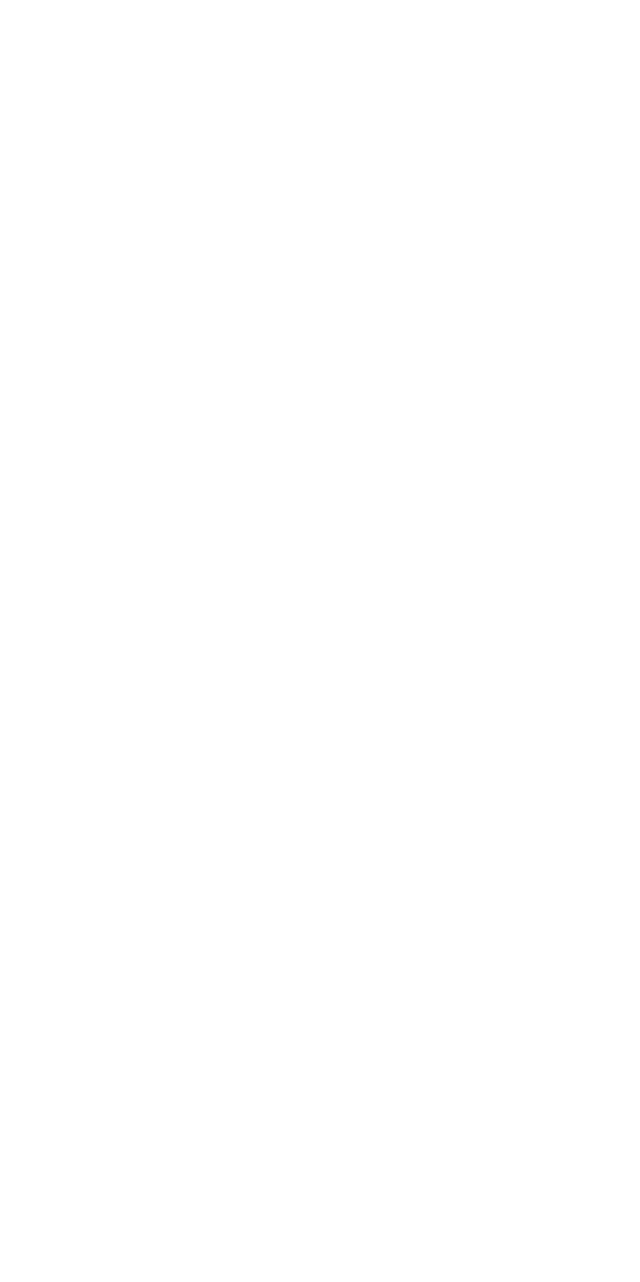
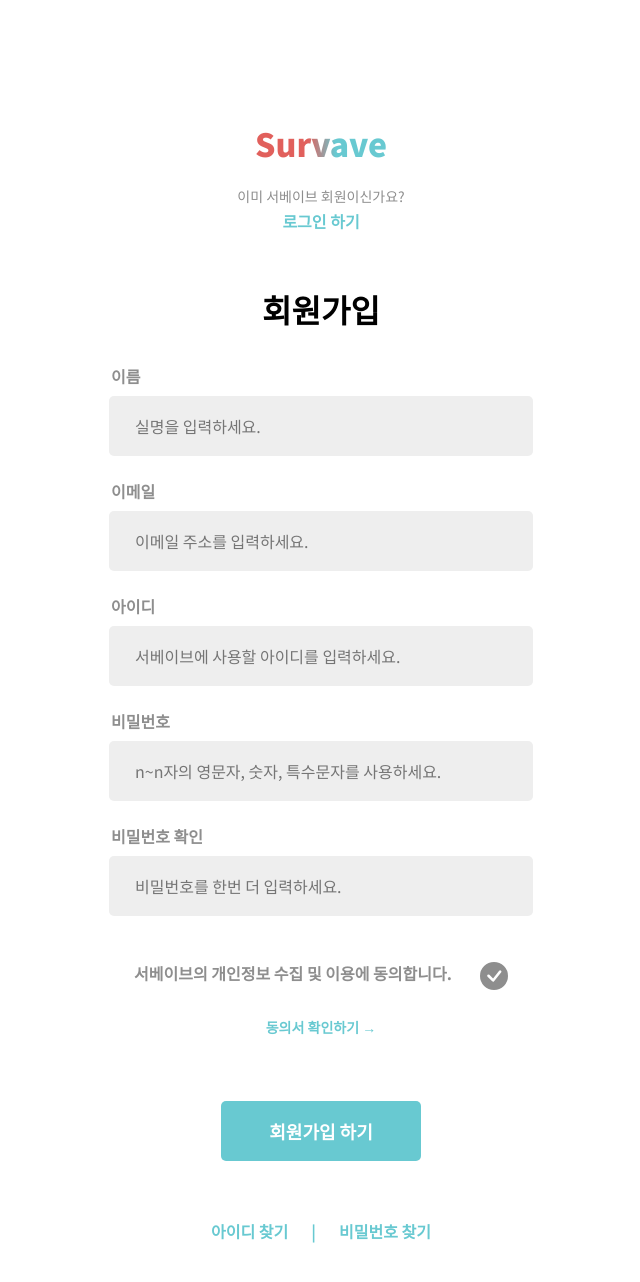
Before and after one commit to UMC-MMM/Client, a React (Create React App) app in the folder mmm_client/: page /signup in a window 1280 px wide. Before the commit this address had no page. Shown: the top 1282 px of the page, without its empty margins (319-959 px from the left). Before the commit the page ends 800 px from the top, so only its background shows below. Built offline with nearby package versions, Linux system fonts and the light colour scheme.

Commit message:
회원가입 페이지 뷰 중간 완성

```diff
--- a/mmm_client/package.json
+++ b/mmm_client/package.json
@@ -8,6 +8,7 @@
     "@testing-library/user-event": "^13.2.1",
     "react": "^18.2.0",
     "react-dom": "^18.2.0",
+    "react-icons": "^4.4.0",
     "react-router-dom": "^6.3.0",
     "react-scripts": "5.0.1",
     "web-vitals": "^2.1.0",
--- a/mmm_client/src/app.css
+++ b/mmm_client/src/app.css
@@ -1,4 +1,6 @@
 @import "reset.css";
+
+/* LogIn page CSS*/
 
 .loginTitle {
   margin: 0 auto;
@@ -97,7 +99,9 @@
   border-radius: 5px;
 }
 
-#loginSubmitBtn {
+/* 하늘색 버튼 */
+#loginSubmitBtn,
+#signupSubmitBtn {
   border: none;
   background-color: #68c9d1;
   color: #ffffff;
@@ -137,3 +141,164 @@
   font-size: 16px;
   color: #68c9d1;
 }
+
+/* signup page CSS */
+.signupTitle {
+  margin: 0 auto;
+  text-align: center;
+  margin-top: 120px;
+  width: 133px;
+  height: 47px;
+  line-height: 47px;
+  font-style: normal;
+  font-weight: 900;
+  font-size: 32px;
+  /* background: #68c9d1; */
+  background: linear-gradient(90deg, #e1605c 39.85%, #68c9d1 60.53%);
+  -webkit-background-clip: text;
+  -webkit-text-fill-color: transparent;
+  background-clip: text;
+}
+
+.signupAskMember {
+  margin-top: 22px;
+  text-align: center;
+  font-style: normal;
+  font-weight: 400;
+  font-size: 14px;
+  color: #8e8e8e;
+}
+
+.signUpLoginBtn {
+  margin-top: 10px;
+  margin-bottom: 63px; /*소셜 로그인 추가 되면 수정*/
+  text-align: center;
+  font-style: normal;
+  font-weight: 700;
+  font-size: 16px;
+  color: #68c9d1;
+}
+
+.signupSignup {
+  margin-top: 64px;
+  margin-bottom: 40px;
+  text-align: center;
+  font-style: normal;
+  font-weight: 700;
+  font-size: 32px;
+}
+
+.signupInputName,
+.signupInputEmail,
+.signupInputId,
+.signupInputPassword,
+.signupInputPasswordCheck {
+  flex-direction: row;
+  margin: 0 auto;
+  margin-top: 8px;
+  margin-bottom: 24px;
+  padding-left: 24px;
+  width: 400px;
+  height: 60px;
+  line-height: 60px;
+  background-color: #eeeeee;
+  border-radius: 5px;
+}
+
+.signupInputName:focus-within,
+.signupInputEmail:focus-within,
+.signupInputId:focus-within,
+.signupInputPassword:focus-within,
+.signupInputPasswordCheck:focus-within {
+  border: 2px solid #68c9d1;
+}
+
+#signupInputName,
+#signupInputEmail,
+#signupInputId,
+#signupInputPassword,
+#signupInputPasswordCheck {
+  width: 90%;
+  border: none;
+  background-color: #eeeeee;
+  appearance: none;
+  text-decoration: none;
+  outline: 0;
+  color: #8e8e8e;
+  font-style: normal;
+  font-weight: 400;
+  font-size: 16px;
+  font-family: "Noto Sans KR";
+}
+
+.signupBoxTitle {
+  font-family: "Noto Sans KR";
+  font-size: 16px;
+  font-weight: 700;
+  line-height: 23px;
+  letter-spacing: 0em;
+  text-align: left;
+  color: #8e8e8e;
+
+  width: 420px;
+  display: block;
+  margin: auto;
+}
+
+/* .signupBoxError {
+  display: block;
+} */
+
+.signupAgreeContainer {
+  display: flex;
+  text-align: center;
+  justify-content: center;
+
+  margin-top: 46px;
+  margin-bottom: 27px;
+}
+
+.signupAgree {
+  color: #8e8e8e;
+  font-style: normal;
+  font-weight: 700;
+  font-size: 16px;
+  font-family: "Noto Sans KR";
+  line-height: 23px;
+}
+
+.signupAgreeIcon {
+  margin-left: 28px;
+}
+
+.signupAgreeCheck {
+  font-family: "Noto Sans KR";
+  font-size: 14px;
+  font-weight: 700;
+  line-height: 20px;
+  letter-spacing: 0em;
+  text-align: left;
+  color: #68c9d1;
+  text-align: center;
+}
+.signupSubmitBtn {
+  margin: 0 auto;
+  margin-top: 64px;
+  width: 200px;
+  height: 60px;
+  text-align: center;
+  line-height: 60px;
+  background-color: #68c9d1;
+  color: #ffffff;
+  font-style: normal;
+  font-weight: 700;
+  font-size: 18px;
+  border-radius: 5px;
+
+  margin-bottom: 62px;
+}
+
+.findInSignup {
+  padding-bottom: 273px;
+}
+/* 흠.. 이걸 padding으로 해도 괜찮을런지.. -> 문제생기면 바꾸기 .. */
--- a/mmm_client/src/app.jsx
+++ b/mmm_client/src/app.jsx
@@ -1,12 +1,16 @@
 import "./app.css";
+import { Route, Routes } from "react-router-dom";
+
+/* page들 import */
 import Login from "./components/login";
-import { Route, Routes } from "react-router-dom";
+import Signup from "./components/signup";
 
 function App() {
   return (
     <>
       <Routes>
         <Route exact path="/" element={<Login />}></Route>
+        <Route exact path="/signup" element={<Signup />}></Route>
       </Routes>
     </>
   );
--- a/mmm_client/src/components/login.jsx
+++ b/mmm_client/src/components/login.jsx
@@ -1,4 +1,5 @@
 import React from "react";
+import { Link } from "react-router-dom";
 
 const Login = () => {
   return (
@@ -36,7 +37,15 @@
         <span>비밀번호 찾기</span>
       </div>
       <div className="loginAskMember">아직 서베이브 회원이 아니신가요?</div>
-      <div className="loginSignUpBtn">회원가입 하기</div>
+      <Link
+        to="/signup"
+        style={{
+          textDecoration: "none",
+          cursor: "pointer",
+        }}
+      >
+        <div className="loginSignUpBtn">회원가입 하기</div>
+      </Link>
     </>
   );
 };
--- a/mmm_client/src/components/signup.jsx
+++ b/mmm_client/src/components/signup.jsx
@@ -0,0 +1,101 @@
+import React from "react";
+import { Link } from "react-router-dom";
+import { BsCheckCircleFill } from "react-icons/bs";
+
+const Signup = () => {
+  return (
+    <>
+      <div className="signupTitle">Survave</div>
+      <div className="signupAskMember">이미 서베이브 회원이신가요?</div>
+      <Link to="/" style={{ textDecoration: "none", cursor: "pointer" }}>
+        <div className="signUpLoginBtn">로그인 하기</div>
+      </Link>
+      <div className="signupSignup">회원가입</div>
+      <div className="signupBoxContainer">
+        <div className="signupBoxTitle">이름</div>
+        <div className="signupInputName">
+          <input
+            id="signupInputName"
+            type="text"
+            name="name"
+            placeholder="실명을 입력하세요."
+          ></input>
+        </div>
+        <div className="signupBoxTitle">이메일</div>
+        <div className="signupInputEmail">
+          <input
+            id="signupInputEmail"
+            type="text"
+            name="email"
+            placeholder="이메일 주소를 입력하세요."
+          ></input>
+        </div>
+        <div className="signupBoxTitle">아이디</div>
+        <div className="signupInputId">
+          <input
+            id="signupInputId"
+            type="text"
+            name="id"
+            placeholder="서베이브에 사용할 아이디를 입력하세요."
+          ></input>
+        </div>
+        <div className="signupBoxTitle">비밀번호</div>
+        <div className="signupInputPassword">
+          <input
+            id="signupInputPassword"
+            type="password"
+            name="password"
+            placeholder="n~n자의 영문자, 숫자, 특수문자를 사용하세요."
+          ></input>
+        </div>
+        <div className="signupBoxTitle">비밀번호 확인</div>
+        {/* <div className="signupBoxError">오류메세지</div> */}
+        <div className="signupInputPasswordCheck">
+          <input
+            id="signupInputPasswordCheck"
+            type="text"
+            name="passwordCheck"
+            placeholder="비밀번호를 한번 더 입력하세요."
+          ></input>
+        </div>
+
+        {/* <div className="signupAgree">
+          서베이브의 개인정보 수집 및 이용에 동의합니다.
+          <BsCheckCircleFill
+            className="signAgreeIcon"
+            size="28px"
+            color="#8e8e8e"
+          />
+        </div> */}
+        <div className="signupAgreeContainer">
+          <div className="signupAgree">
+            서베이브의 개인정보 수집 및 이용에 동의합니다.
+          </div>
+          <BsCheckCircleFill
+            className="signupAgreeIcon"
+            size="28px"
+            color="#8e8e8e"
+          />
+        </div>
+
+        <div className="signupAgreeCheck">동의서 확인하기 →</div>
+        <div className="signupSubmitBtn">
+          <input
+            id="signupSubmitBtn"
+            className="signupSubmit"
+            type="submit"
+            name="submit"
+            value="회원가입 하기"
+          />
+        </div>
+        <div className="loginFindIdandPassword findInSignup">
+          <span>아이디 찾기</span>
+          <span>|</span>
+          <span>비밀번호 찾기</span>
+        </div>
+      </div>
+    </>
+  );
+};
+
+export default Signup;
```
Also changed, not shown: 2 other files (tests, documents, lock files or other folders).
